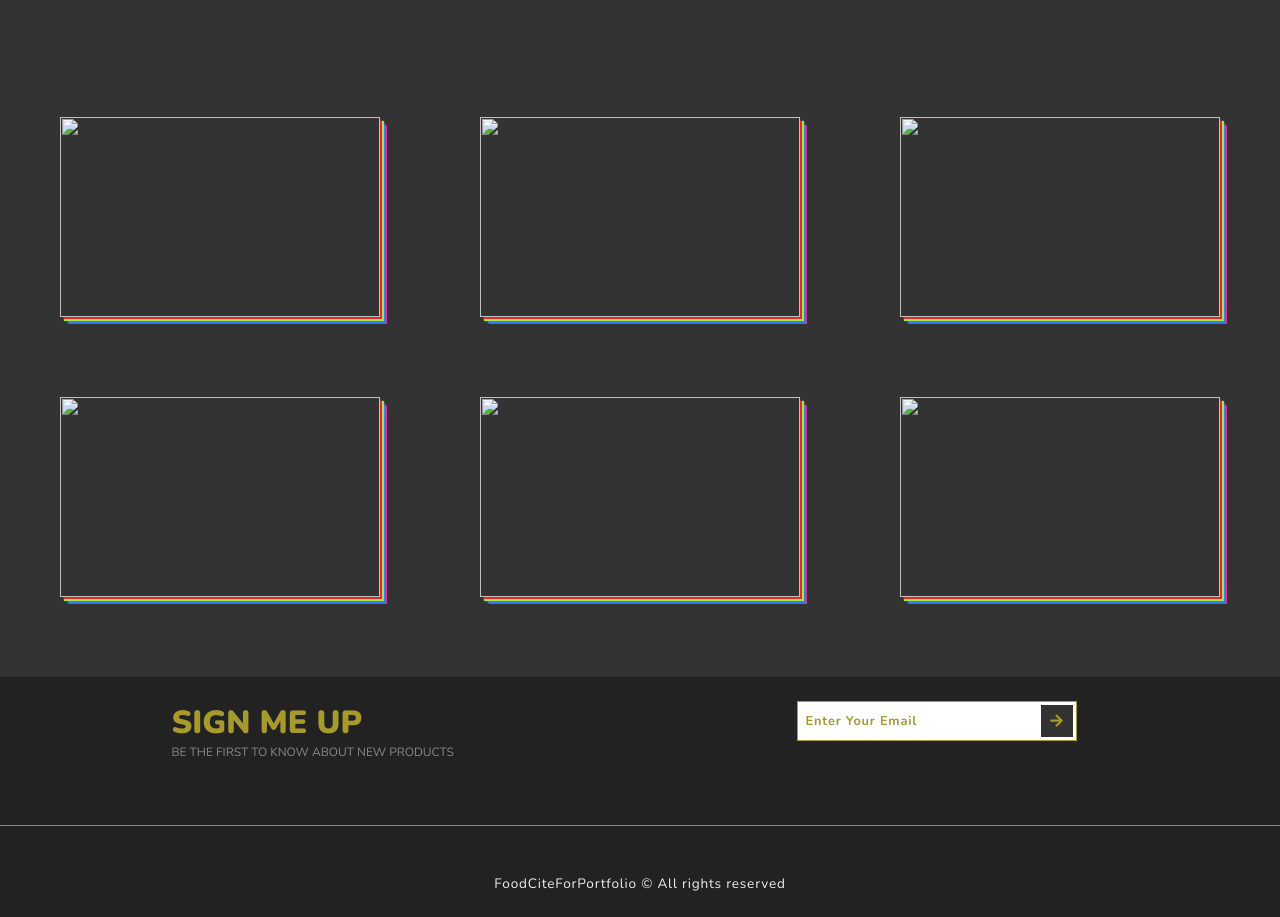
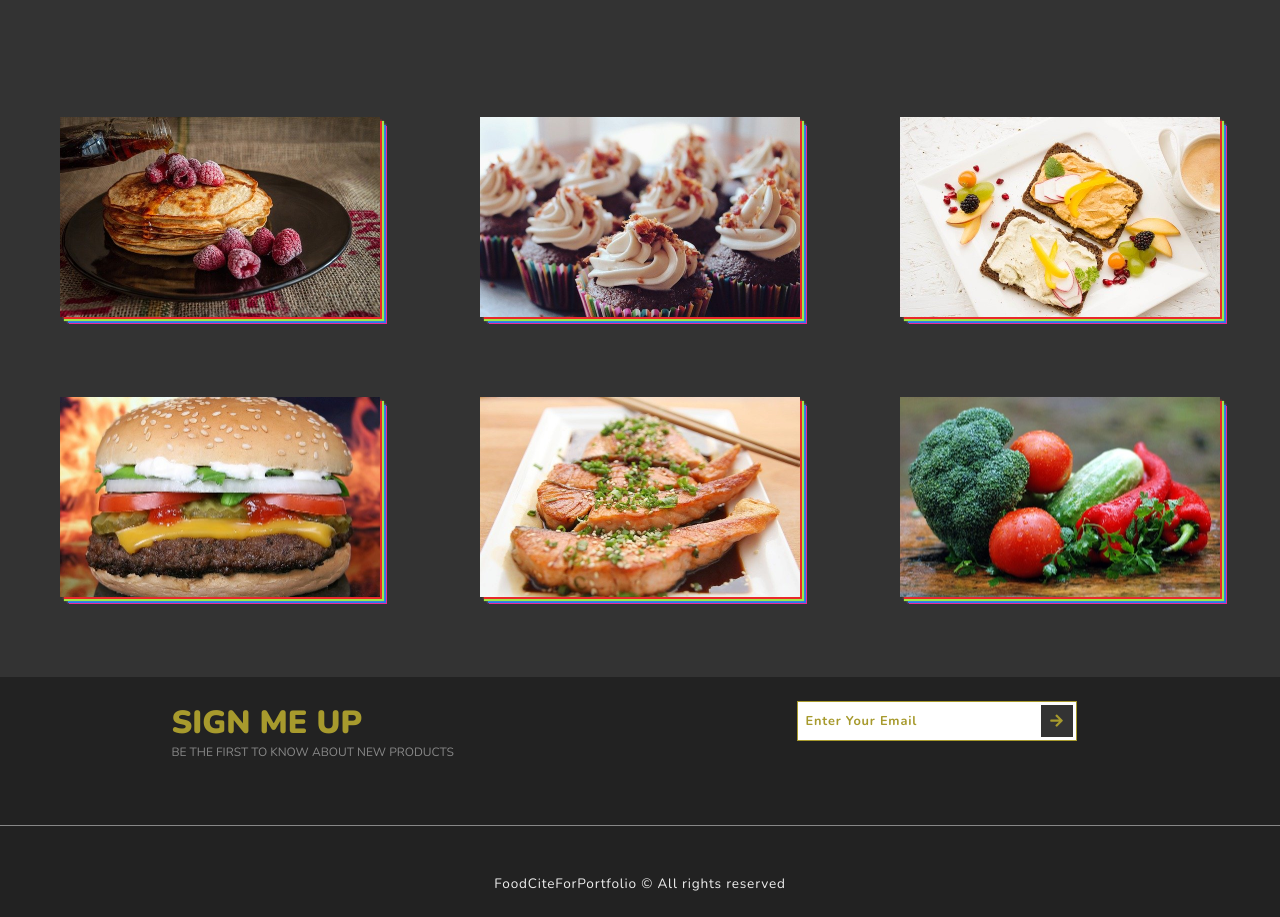
Before and after one commit to shukhratgadoev/food-site-for-portfolio, a plain HTML site: page index.html in a window 1280 px wide. Shown: the part 1673-2590 px from the top of the page. Drawn offline with nearby package versions, Linux system fonts and the light colour scheme; the site is published under a folder, as on GitHub Pages, so addresses that start at the root find nothing.

Commit message:
fix: Change image path

```diff
--- a/index.html
+++ b/index.html
@@ -84,7 +84,7 @@
 				<h1 class="section-heading">Gallery</h1>
 				<div class="gallery">
 					<a href="#" class="gallery-link" title="Order Now">
-						<img src="/images/gallery-img-1.jpg" class="food-img" />
+						<img src="images/gallery-img-1.jpg" class="food-img" />
 						<h3 class="food-name">Pancakes</h3>
 						<p class="food-description">
 							Lorem ipsum dolor sit amet consectetur adipisicing elit. Ipsa
@@ -92,7 +92,7 @@
 						</p>
 					</a>
 					<a href="#" class="gallery-link" title="Order Now">
-						<img src="/images/gallery-img-2.jpg" class="food-img" />
+						<img src="images/gallery-img-2.jpg" class="food-img" />
 						<h3 class="food-name">Cupcakes</h3>
 						<p class="food-description">
 							Lorem ipsum dolor sit amet consectetur adipisicing elit. Ipsa
@@ -100,7 +100,7 @@
 						</p>
 					</a>
 					<a href="#" class="gallery-link" title="Order Now">
-						<img src="/images/gallery-img-3.jpg" class="food-img" />
+						<img src="images/gallery-img-3.jpg" class="food-img" />
 						<h3 class="food-name">Hummus</h3>
 						<p class="food-description">
 							Lorem ipsum dolor sit amet consectetur adipisicing elit. Ipsa
@@ -108,7 +108,7 @@
 						</p>
 					</a>
 					<a href="#" class="gallery-link" title="Order Now">
-						<img src="/images/gallery-img-4.jpg" class="food-img" />
+						<img src="images/gallery-img-4.jpg" class="food-img" />
 						<h3 class="food-name">Hamburger</h3>
 						<p class="food-description">
 							Lorem ipsum dolor sit amet consectetur adipisicing elit. Ipsa
@@ -116,7 +116,7 @@
 						</p>
 					</a>
 					<a href="#" class="gallery-link" title="Order Now">
-						<img src="/images/gallery-img-5.jpg" class="food-img" />
+						<img src="images/gallery-img-5.jpg" class="food-img" />
 						<h3 class="food-name">Salmon</h3>
 						<p class="food-description">
 							Lorem ipsum dolor sit amet consectetur adipisicing elit. Ipsa
@@ -124,7 +124,7 @@
 						</p>
 					</a>
 					<a href="#" class="gallery-link" title="Order Now">
-						<img src="/images/gallery-img-6.jpg" class="food-img" />
+						<img src="images/gallery-img-6.jpg" class="food-img" />
 						<h3 class="food-name">Vegetables</h3>
 						<p class="food-description">
 							Lorem ipsum dolor sit amet consectetur adipisicing elit. Ipsa
```
